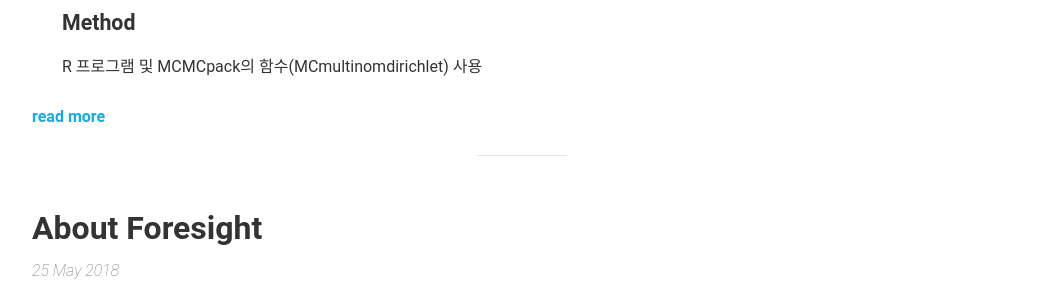
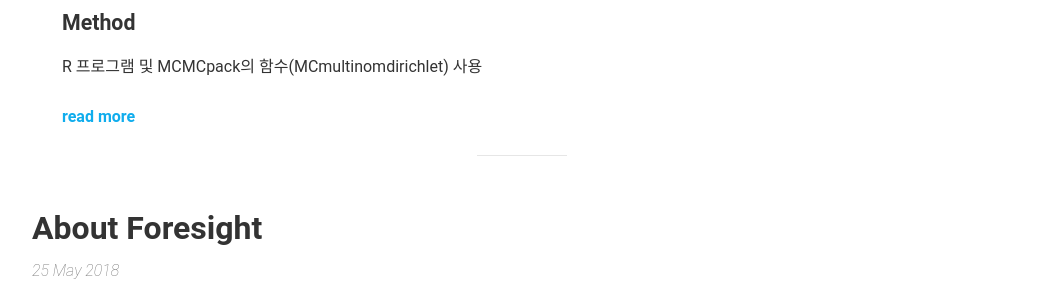
Before and after one commit to foresighters/foresighters.github.io, a Jekyll site: the page built from index.html, in a window 1280 px wide. Shown: the part 374-674 px from the top of the page, without its empty margins (118-1161 px from the left). Built offline with Jekyll 4.4.1, drawn with Linux system fonts in a browser that asks for light colours; the list of posts is cut into pages by our own code.

Commit message:
css 수정

```diff
--- a/_sass/custom.scss
+++ b/_sass/custom.scss
@@ -6,5 +6,5 @@
 }
 
 .preview-content{
-  text-indent: 30px;
+  margin-left: 30px;
 }
```
